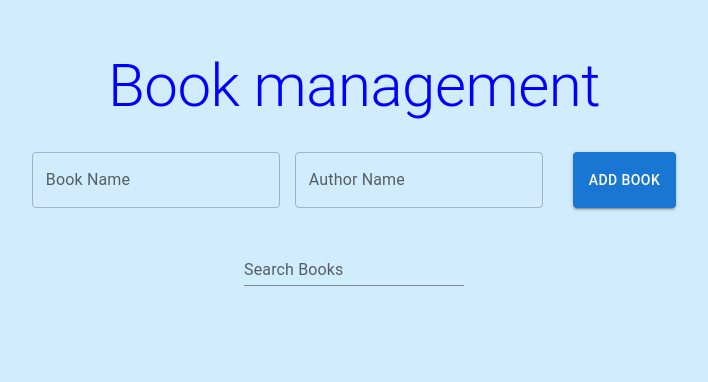
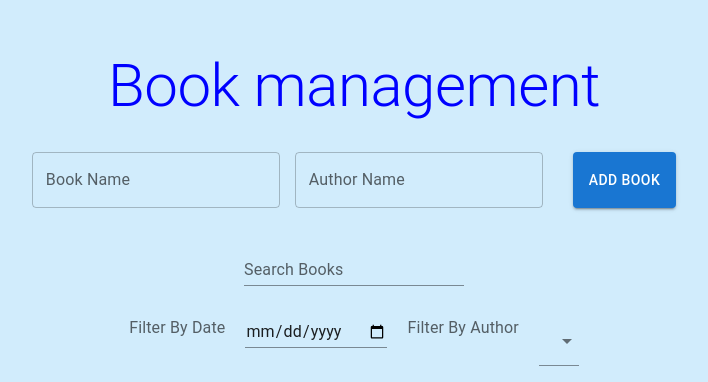
Before and after one commit to Vinishaa-ramesh/react-book-management-app, a React (Create React App) app: page / in a window 1280 px wide. Shown: the top 382 px of the page, without its empty margins (286-994 px from the left). Built offline with nearby package versions, Linux system fonts and the light colour scheme.

Commit message:
add filter options

```diff
--- a/src/components/Form.js
+++ b/src/components/Form.js
@@ -1,6 +1,6 @@
 import React, { useState } from 'react';
 import { useEffect } from 'react';
-import { Typography, TextField, Button, Table, TableHead, TableBody, TableRow, TableCell } from '@mui/material';
+import { Typography, TextField, Button, Table, TableHead, TableBody, TableRow, TableCell, InputLabel, Select, MenuItem } from '@mui/material';
 import { useFormik } from 'formik';
 import './newForm.css'
 
@@ -12,16 +12,24 @@ function Form() {
 
   const [filteredBookList, setFilteredBookList] = useState([]);
   const [editMode, setEditMode] = useState(false);
+  const [uniqueAuthors, setUniqueAuthors] = useState([]);
+  const [selectedAuthor, setSelectedAuthor] = useState('');
 
   useEffect(() => {
     localStorage.setItem('bookList', JSON.stringify(bookList));
+  }, [bookList]);
+
+  useEffect(() => {
+    const authors = [...new Set(bookList.map((book) => book.authorName))];
+    setUniqueAuthors(authors);
   }, [bookList]);
 
   const formik = useFormik({
     initialValues: {
       bookName: '',
       authorName: '',
-      availability: true
+      availability: true,
+      date: ''
     },
     onSubmit: (values, { resetForm }) => {
         const checkBookName = bookList.filter((book) => {
@@ -31,14 +39,14 @@ function Form() {
           values.bookName.toLowerCase() === bookName
         );
       });
-
       if (checkBookName.length !== 0) {
-          if (checkBookName[0].authorName === 'N/A') {
+          if (!checkBookName[0].authorName.toLowerCase().localeCompare('n/a')) {
             if(window.confirm('Replace author name?')){
                 const newBook = {
                   bookName: values.bookName,
-              authorName: values.authorName,
-              availability: values.availability
+                  authorName: (values.authorName) ? values.authorName : 'N/A',
+                  availability: values.availability,
+                  date: editMode ? values.date : new Date().toDateString()
                 };
                 setBookList((prevList) => {
                   const updatedList = prevList.filter((book) => {
@@ -62,11 +70,13 @@ function Form() {
           return;
         }
       }
+      console.log("here"+values.date)
 
       const newBook = {
         bookName: values.bookName,
-        authorName: values.authorName,
-        availability: values.availability
+        authorName: (values.authorName) ? values.authorName : 'N/A',
+        availability: values.availability,
+        date: editMode ? values.date : new Date().toDateString()
       };
       setBookList((prevList) => [...prevList, newBook]);
       resetForm();
@@ -78,9 +88,9 @@ function Form() {
       if(!values.bookName){
         errors.bookName = '*required'
       }
-      if (!values.authorName && formik.touched.authorName) {
-        values.authorName = 'N/A';
-      }
+      // if (!values.authorName && formik.touched.authorName) {
+      //   values.authorName = 'N/A';
+      // }
       return errors
     }
   });
@@ -111,7 +121,8 @@ function Form() {
     formik.setValues({
       bookName: bookToEdit.bookName,
       authorName: bookToEdit.authorName,
-      availability: bookToEdit.availability
+      availability: bookToEdit.availability,
+      date: bookToEdit.date
     });
     const updatedList = [...bookList];
     updatedList.splice(index, 1);
@@ -132,6 +143,46 @@ function Form() {
       else setFilteredBookList(filteredList);
     }
   };
+
+  const filterAuthor = (e) => {
+    setSelectedAuthor(e.target.value);
+    const searchAuthor = e.target.value.toLowerCase().trim()
+    // console.log(searchAuthor)
+    if (searchAuthor==='' || searchAuthor.localeCompare('all authors')===0) {
+      setFilteredBookList([]);
+    }
+    else {
+      const filteredList = bookList.filter((book) => {
+      const authorName = book.authorName.toLowerCase();
+      return !authorName.localeCompare(searchAuthor)
+    })
+    if (filteredList.length === 0) setFilteredBookList([{ bookName: '', authorName: '' }]);
+    else setFilteredBookList(filteredList);
+  }}
+
+  const filterDate = e => {
+    console.log(e.target.value)
+    if(e.target.value==='') {setFilteredBookList([])}
+    else{
+      const searchDate = new Date(e.target.value);
+      console.log(searchDate)
+      const filteredBooks = bookList.filter(book => {
+        const bookDate = new Date(book.date);
+        // console.log(bookDate)
+        return bookDate.getDate() === searchDate.getDate() &&
+          bookDate.getMonth() === searchDate.getMonth() &&
+          bookDate.getFullYear() === searchDate.getFullYear();
+      });
+      if(filteredBooks.length === 0) setFilteredBookList([{bookName: '', authorName:''}])
+      else setFilteredBookList(filteredBooks)
+    }
+  };
+
+  const handleKeyDown = (e) => {
+    if (e.key === 'Enter' || e.key === 'return') {
+      e.target.blur();
+    }
+  }
 
   return (
     <div>
@@ -177,6 +228,34 @@ function Form() {
           placeholder="Search Books"
           onChange={handleSearch}
         />
+      </div>
+      <div className="filter-container">
+        <InputLabel htmlFor="filter-by-date">Filter By Date</InputLabel>
+          <TextField
+          variant='standard'
+          type="date"
+          id='filter-by-date'
+          name='filter-by-date'
+          // value={formik.values.date}
+          onChange={filterDate}
+          onKeyDown={handleKeyDown}
+        />
+        <InputLabel htmlFor="filter-by-author">Filter By Author</InputLabel>
+        <Select
+          variant="standard"
+          id="filter-by-author"
+          name="filter-by-author"
+          value={selectedAuthor}
+          onChange={filterAuthor}
+          onBlur={filterAuthor}
+        >
+          <MenuItem value="All Authors">All Authors</MenuItem>
+          {uniqueAuthors.map((author) => (
+            <MenuItem key={author} value={author}>
+              {author}
+            </MenuItem>
+          ))}
+        </Select>
       </div>
       {bookList.length > 0 && (
         <div className="table-container">
--- a/src/components/newForm.css
+++ b/src/components/newForm.css
@@ -73,3 +73,10 @@ body {
     text-align: right;
     font-size: 12px;
   }
+  .filter-container{
+    display: flex;
+    gap: 20px;
+    justify-content: center;
+    height: 50px;
+    vertical-align: middle;
+  }
```
Lines whose indentation alone changed are shown as unchanged.
